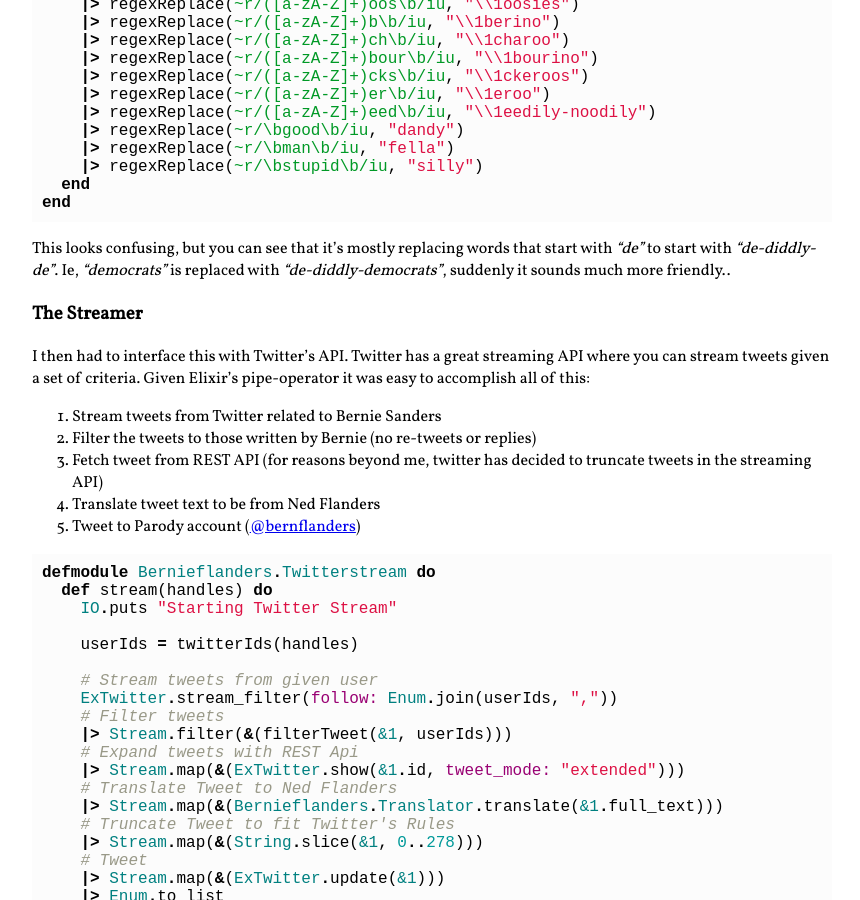
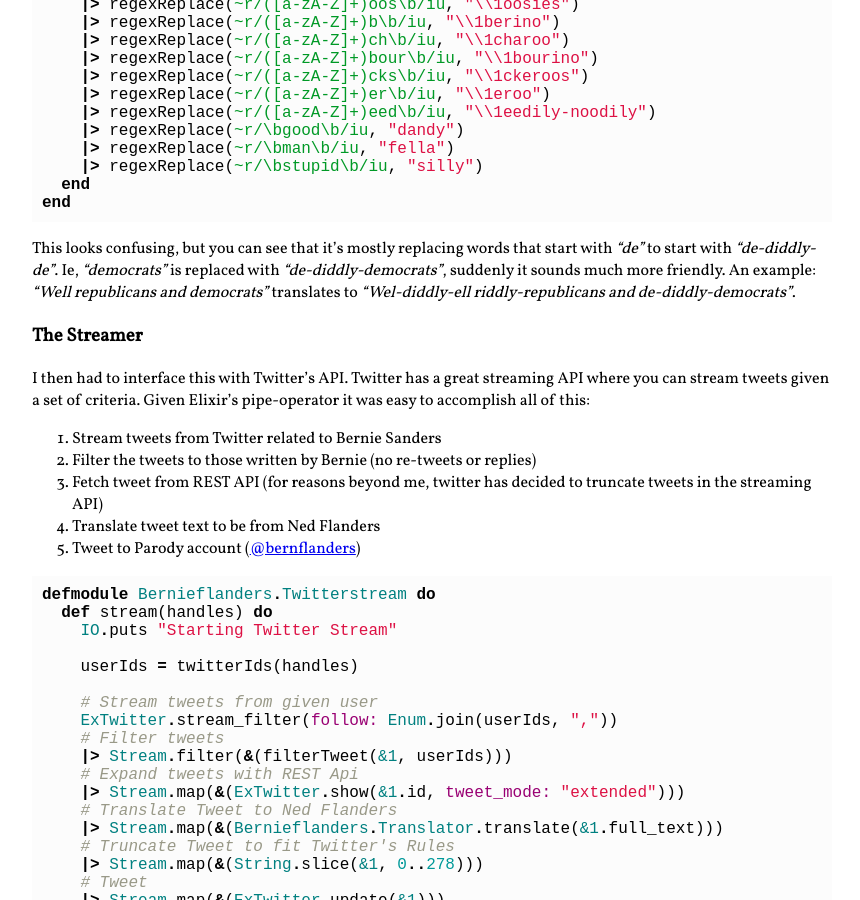
Before and after one commit to pjskennedy/pjsk, a Jekyll site: the page built from _posts/2017-12-09-bernie-flanders.md, in a window 1280 px wide and 900 px high, scrolled down 890 px. Shown: the whole window, without its empty margins (208-1068 px from the left). Built offline with Jekyll 4.4.1, drawn with Linux system fonts in a browser that asks for light colours; comment, search, counter and statistics services are not loaded.

Commit message:
Further cleanup

````diff
--- a/_posts/2017-12-09-bernie-flanders.md
+++ b/_posts/2017-12-09-bernie-flanders.md
@@ -47,7 +47,7 @@ defmodule Bernieflanders.Translator do
 end
 ```
 
-This looks confusing, but you can see that it's mostly replacing words that start with _"de"_ to start with _"de-diddly-de"_. Ie, _"democrats"_ is replaced with _"de-diddly-democrats"_, suddenly it sounds much more friendly..
+This looks confusing, but you can see that it's mostly replacing words that start with _"de"_ to start with _"de-diddly-de"_. Ie, _"democrats"_ is replaced with _"de-diddly-democrats"_, suddenly it sounds much more friendly. An example: _"Well republicans and democrats"_ translates to _"Wel-diddly-ell riddly-republicans and de-diddly-democrats"_.
 
 ### The Streamer
 
````
